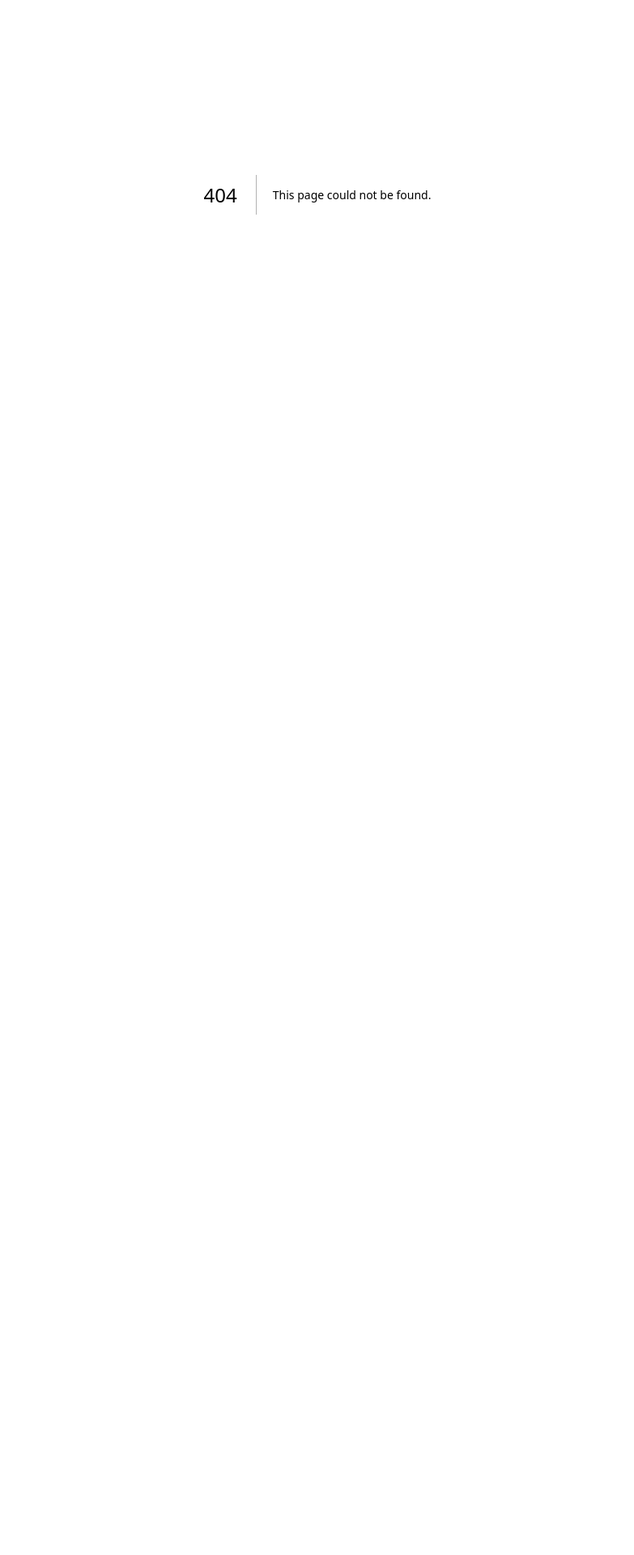
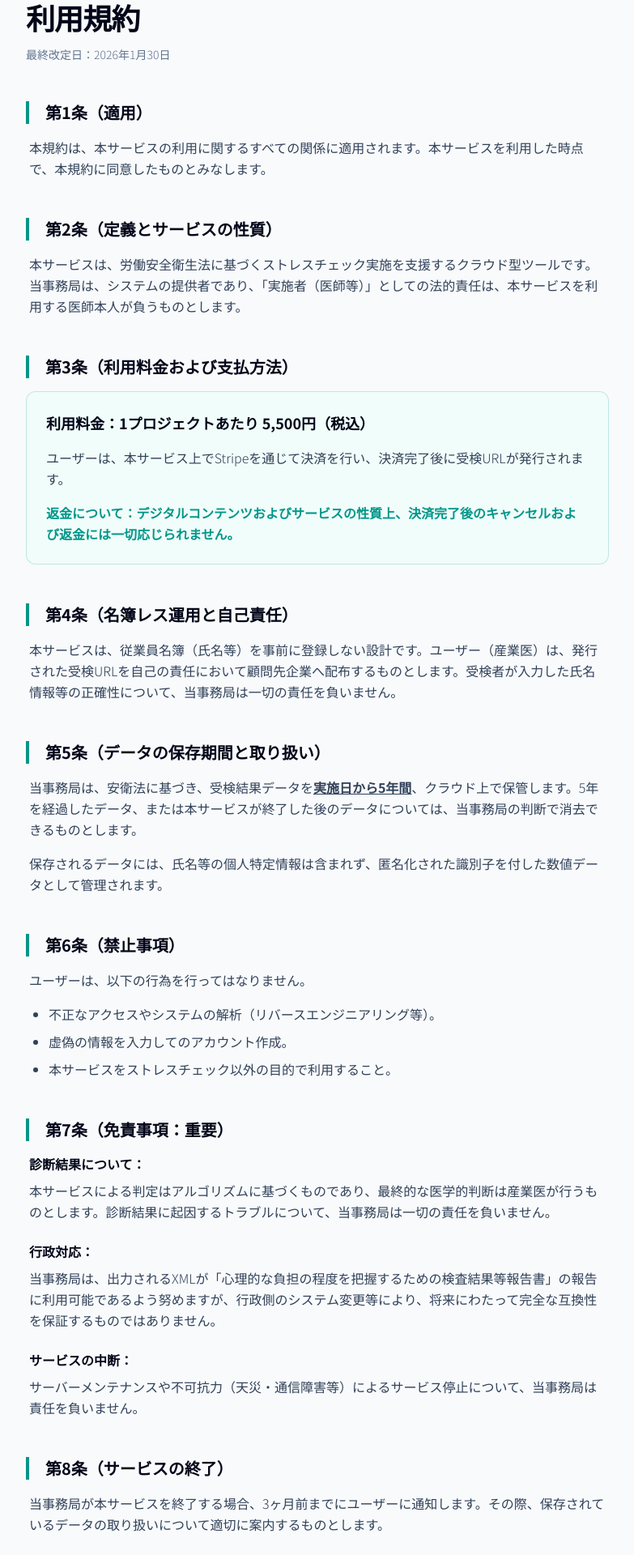
Before and after one commit to k-hori7/strepo, a Next.js app: page /terms in a window 1280 px wide. Before the commit this address had no page. Shown: the part 160-2080 px from the top of the page at 81% size, without its empty margins (248-1031 px from the left). Before the commit the page ends 800 px from the top, so only its background shows below. Built offline with nearby package versions, Linux system fonts and the light colour scheme.

Commit message:
利用規約ページ

```diff
--- /dev/null
+++ b/src/app/terms/page.tsx
@@ -0,0 +1,24 @@
+import { Header } from "@/components/lp/Header";
+import { Footer } from "@/components/lp/Footer";
+import { LP_NAV_ITEMS_ABSOLUTE } from "@/constants/navigation";
+import { TermsOfService } from "@/components/features/TermsOfService";
+
+import type { Metadata } from "next";
+
+export const metadata: Metadata = {
+  title: "利用規約 | Stre-Po",
+  description:
+    "ストレポの利用規約。サービスの利用条件について定めます。",
+};
+
+export default function TermsPage() {
+  return (
+    <>
+      <Header navItems={LP_NAV_ITEMS_ABSOLUTE} />
+      <main>
+        <TermsOfService />
+      </main>
+      <Footer />
+    </>
+  );
+}
--- /dev/null
+++ b/src/components/features/TermsOfService.tsx
@@ -0,0 +1,153 @@
+import type { ReactNode } from "react";
+
+type TermsOfServiceProps = {
+  className?: string;
+};
+
+function SectionHeading({ children }: { children: ReactNode }) {
+  return (
+    <h2 className="border-l-4 border-teal-600 pl-5 font-bold text-xl text-slate-950 mb-4">
+      {children}
+    </h2>
+  );
+}
+
+export function TermsOfService({ className }: TermsOfServiceProps) {
+  return (
+    <article className={`bg-slate-50 ${className ?? ""}`}>
+      <div className="max-w-[768px] mx-auto px-6 py-20 md:py-24">
+        {/* タイトル */}
+        <div className="flex flex-col gap-4 mb-12">
+          <h1 className="text-4xl font-black tracking-tight text-slate-950">
+            利用規約
+          </h1>
+          <p className="text-sm font-light text-slate-500">
+            最終改定日：2026年1月30日
+          </p>
+        </div>
+
+        {/* 条文 */}
+        <div className="flex flex-col gap-12">
+          {/* 第1条 */}
+          <section>
+            <SectionHeading>第1条（適用）</SectionHeading>
+            <p className="text-base font-light text-slate-700 leading-relaxed px-1">
+              本規約は、本サービスの利用に関するすべての関係に適用されます。本サービスを利用した時点で、本規約に同意したものとみなします。
+            </p>
+          </section>
+
+          {/* 第2条 */}
+          <section>
+            <SectionHeading>第2条（定義とサービスの性質）</SectionHeading>
+            <p className="text-base font-light text-slate-700 leading-relaxed px-1">
+              本サービスは、労働安全衛生法に基づくストレスチェック実施を支援するクラウド型ツールです。当事務局は、システムの提供者であり、「実施者（医師等）」としての法的責任は、本サービスを利用する医師本人が負うものとします。
+            </p>
+          </section>
+
+          {/* 第3条 */}
+          <section>
+            <SectionHeading>第3条（利用料金および支払方法）</SectionHeading>
+            <div className="bg-teal-50 border border-teal-600/20 rounded-xl p-6 flex flex-col gap-4">
+              <p className="font-bold text-lg text-slate-950">
+                利用料金：1プロジェクトあたり 5,500円（税込）
+              </p>
+              <p className="text-base font-light text-slate-700 leading-relaxed">
+                ユーザーは、本サービス上でStripeを通じて決済を行い、決済完了後に受検URLが発行されます。
+              </p>
+              <p className="font-bold text-base text-teal-600 leading-relaxed">
+                返金について：デジタルコンテンツおよびサービスの性質上、決済完了後のキャンセルおよび返金には一切応じられません。
+              </p>
+            </div>
+          </section>
+
+          {/* 第4条 */}
+          <section>
+            <SectionHeading>
+              第4条（名簿レス運用と自己責任）
+            </SectionHeading>
+            <p className="text-base font-light text-slate-700 leading-relaxed px-1">
+              本サービスは、従業員名簿（氏名等）を事前に登録しない設計です。ユーザー（産業医）は、発行された受検URLを自己の責任において顧問先企業へ配布するものとします。受検者が入力した氏名情報等の正確性について、当事務局は一切の責任を負いません。
+            </p>
+          </section>
+
+          {/* 第5条 */}
+          <section>
+            <SectionHeading>
+              第5条（データの保存期間と取り扱い）
+            </SectionHeading>
+            <div className="flex flex-col gap-4 px-1">
+              <p className="text-base font-light text-slate-700 leading-relaxed">
+                当事務局は、安衛法に基づき、受検結果データを
+                <strong className="font-bold underline">
+                  実施日から5年間
+                </strong>
+                、クラウド上で保管します。5年を経過したデータ、または本サービスが終了した後のデータについては、当事務局の判断で消去できるものとします。
+              </p>
+              <p className="text-base font-light text-slate-700 leading-relaxed">
+                保存されるデータには、氏名等の個人特定情報は含まれず、匿名化された識別子を付した数値データとして管理されます。
+              </p>
+            </div>
+          </section>
+
+          {/* 第6条 */}
+          <section>
+            <SectionHeading>第6条（禁止事項）</SectionHeading>
+            <div className="flex flex-col gap-4 px-1">
+              <p className="text-base font-light text-slate-700 leading-relaxed">
+                ユーザーは、以下の行為を行ってはなりません。
+              </p>
+              <ul className="list-disc pl-6 space-y-2 text-base font-light text-slate-700 leading-relaxed">
+                <li>
+                  不正なアクセスやシステムの解析（リバースエンジニアリング等）。
+                </li>
+                <li>虚偽の情報を入力してのアカウント作成。</li>
+                <li>
+                  本サービスをストレスチェック以外の目的で利用すること。
+                </li>
+              </ul>
+            </div>
+          </section>
+
+          {/* 第7条 */}
+          <section>
+            <SectionHeading>第7条（免責事項：重要）</SectionHeading>
+            <div className="flex flex-col gap-6 px-1">
+              <div>
+                <h3 className="font-bold text-base text-slate-950 mb-2">
+                  診断結果について：
+                </h3>
+                <p className="text-base font-light text-slate-700 leading-relaxed">
+                  本サービスによる判定はアルゴリズムに基づくものであり、最終的な医学的判断は産業医が行うものとします。診断結果に起因するトラブルについて、当事務局は一切の責任を負いません。
+                </p>
+              </div>
+              <div>
+                <h3 className="font-bold text-base text-slate-950 mb-2">
+                  行政対応：
+                </h3>
+                <p className="text-base font-light text-slate-700 leading-relaxed">
+                  当事務局は、出力されるXMLが「心理的な負担の程度を把握するための検査結果等報告書」の報告に利用可能であるよう努めますが、行政側のシステム変更等により、将来にわたって完全な互換性を保証するものではありません。
+                </p>
+              </div>
+              <div>
+                <h3 className="font-bold text-base text-slate-950 mb-2">
+                  サービスの中断：
+                </h3>
+                <p className="text-base font-light text-slate-700 leading-relaxed">
+                  サーバーメンテナンスや不可抗力（天災・通信障害等）によるサービス停止について、当事務局は責任を負いません。
+                </p>
+              </div>
+            </div>
+          </section>
+
+          {/* 第8条 */}
+          <section>
+            <SectionHeading>第8条（サービスの終了）</SectionHeading>
+            <p className="text-base font-light text-slate-700 leading-relaxed px-1">
+              当事務局が本サービスを終了する場合、3ヶ月前までにユーザーに通知します。その際、保存されているデータの取り扱いについて適切に案内するものとします。
+            </p>
+          </section>
+        </div>
+      </div>
+    </article>
+  );
+}
```
Also changed, not shown: 2 other files (tests, documents, lock files or other folders).
